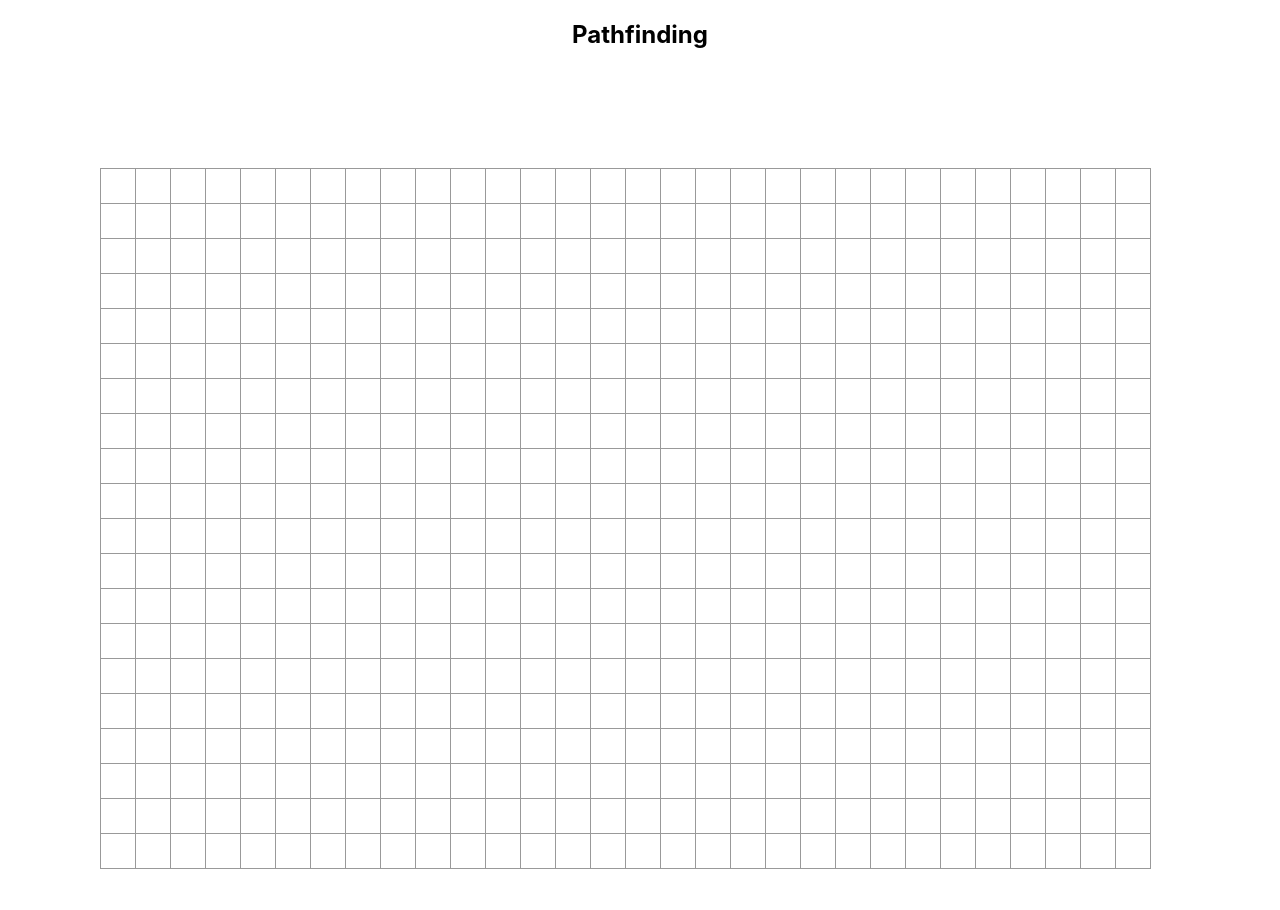
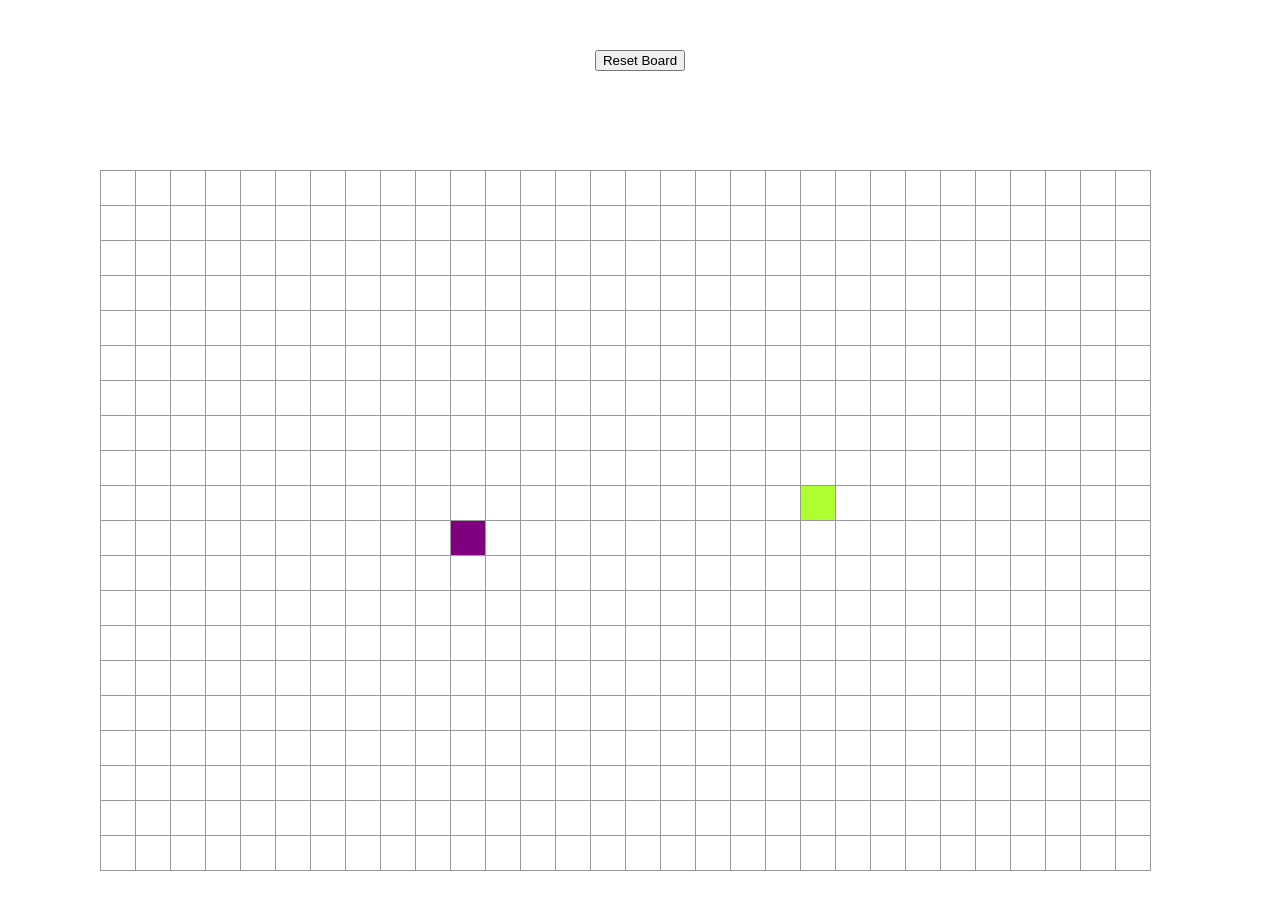
Before and after one commit to TBau23/pathfind-visualizer-project, a React (Create React App) app in the folder pathfinder/: page / in a window 1280 px wide. Shown: the top 910 px of the page. Built offline with nearby package versions, Linux system fonts and the light colour scheme.

Commit message:
Implementing Dijkstra's algo via tutorial to get idea of how I can do other algos later

```diff
--- /dev/null
+++ b/pathfinder/src/Algorithms/bfs.js
@@ -0,0 +1 @@
+// Breadth First Search Implementation
--- a/pathfinder/src/App.js
+++ b/pathfinder/src/App.js
@@ -1,16 +1,14 @@
 import React from 'react';
 import './App.css';
 
-import PathFinder from './Components/PathFinder.js';
+import Grid from './Components/Grid/Grid';
 
 function App() {
   return (
     <div className="App">
-      <PathFinder>
-
-      </PathFinder>
+      <Grid>
+      </Grid>
     </div>
   );
 }
-
 export default App;
--- a/pathfinder/src/Components/Grid/Grid.css
+++ b/pathfinder/src/Components/Grid/Grid.css
@@ -1,5 +1,5 @@
 .grid {
-    padding: 100px 100px ;
-    margin: auto;
-    position: absolute;
+  padding: 100px 100px;
+  /* margin: auto; */
+  position: absolute;
 }
--- a/pathfinder/src/Components/Grid/Grid.js
+++ b/pathfinder/src/Components/Grid/Grid.js
@@ -1,16 +1,22 @@
 import React from 'react';
 import './Grid.css';
 import Node from '../Node/Node';
+
+
+const DEFAULT_START_ROW = 7
+const DEFAULT_START_COLUMN = 10
+const DEFAULT_END_ROW = 7
+const DEFAULT_END_COLUMN = 30
 
 class Grid extends React.Component {
     constructor(props) {
         super(props)
 
-
         this.state = {
             nodes: [],
             mouseDown: false,
         }
+
         this.handleMouseDown = this.handleMouseDown.bind(this);
         this.handleMouseEnter = this.handleMouseEnter.bind(this);
         this.handleMouseUp = this.handleMouseUp.bind(this);
@@ -20,15 +26,17 @@ class Grid extends React.Component {
     createNode(col, row) {
         return {
             wall: false,
-            start_node: false,
-            end_node: false,
+            start_node: col === DEFAULT_START_COLUMN && row === DEFAULT_START_ROW,
+            end_node: col === DEFAULT_END_COLUMN && row === DEFAULT_END_ROW,
             weight: false,
             col: col,
             row: row,
+            distance: Infinity,
+            visited: false,
+            prevNode: null
         }
     }
-
-    componentDidMount() {
+    generateGrid() {
         const nodes = []
         for (let row = 0; row < 15; row++) {
             const currentRow = [];
@@ -40,6 +48,14 @@ class Grid extends React.Component {
         this.setState({nodes : nodes})
     }
 
+    clearBoard() {
+        this.generateGrid()
+    }
+
+    componentDidMount() {
+        this.generateGrid()
+    }
+
     updateGrid(nodes, row, col) {
         let newGrid = nodes.slice() // create copy so that we do not directly mutate state
         const currentNode = newGrid[row][col];
@@ -47,11 +63,9 @@ class Grid extends React.Component {
             ...currentNode,
             wall: !currentNode.wall
         };
-        newGrid[row][col] = newNode;
+        newGrid[row][col] = newNode; // replace current node with new node, simply flipping the wall
         return newGrid;
     }
-
-    // how can I return the row and column of where the mouse is being pressed?
 
     handleMouseDown(row, col) {
         const updatedGrid = this.updateGrid(this.state.nodes, row, col);
@@ -74,6 +88,8 @@ class Grid extends React.Component {
         console.log(nodes)
 
         return (
+            <div>
+                <button style={{marginTop: '50px'}} onClick={() => this.clearBoard()}>Reset Board</button>
                 <div className='grid' >
                     {nodes.map((row, i) => {
                         return (
@@ -96,6 +112,7 @@ class Grid extends React.Component {
                         )
                     })}
                 </div>
+            </div>
         )
     }
 }
--- a/pathfinder/src/Components/Node/Node.css
+++ b/pathfinder/src/Components/Node/Node.css
@@ -18,6 +18,14 @@
   background-color: darkblue;
 }
 
+.start {
+  background-color: greenyellow;
+}
+
+.end {
+  background-color: purple;
+}
+
 @keyframes build-wall {
   50% {
     transform: scale(1.2);
--- a/pathfinder/src/Components/Node/Node.js
+++ b/pathfinder/src/Components/Node/Node.js
@@ -3,17 +3,21 @@ import './Node.css'
 
 class Node extends React.Component {
 
-
-
     render() {
         const { nodeInfo, mouseStatus, handleMouseDown, handleMouseUp, handleMouseEnter } = this.props
-
+        // going to have a variety of node types, class name will be determined based on that
+        const nodeType = nodeInfo.wall ? 'wall'
+                : nodeInfo.start_node ? 'start'
+                : nodeInfo.end_node ? 'end'
+                : nodeInfo.weight ? 'weight'
+                : ''
+        const canBuildWall = !nodeInfo.start_node && !nodeInfo.end_node
     return (
         <div
-        className={`${nodeInfo.wall ? 'wall' : ''} node`}
+        className={`${nodeType} node`}
 
-        onMouseEnter={() => handleMouseEnter(nodeInfo.row, nodeInfo.col)}
-        onMouseDown={() => handleMouseDown(nodeInfo.row, nodeInfo.col)}
+        onMouseEnter={canBuildWall ? () => handleMouseEnter(nodeInfo.row, nodeInfo.col) : null}
+        onMouseDown={canBuildWall ? () => handleMouseDown(nodeInfo.row, nodeInfo.col) : null}
         onMouseUp={() => handleMouseUp()}
 
         >
--- a/pathfinder/src/Components/PathFinder.js
+++ /dev/null
@@ -1,19 +0,0 @@
-import React from 'react';
-import './PathFinder.css';
-
-import Grid from './Grid/Grid';
-
-
-const PathFinder = () => {
-
-    return (
-        <div>
-            <h2>Pathfinding</h2>
-            <Grid />
-        </div>
-    )
-
-
-};
-
-export default PathFinder;
--- /dev/null
+++ b/pathfinder/src/Utilities/animatedBoard.js
@@ -0,0 +1,5 @@
+
+
+export function animateBoard() {
+
+};
```
Also changed, not shown: pathfinder/src/Algorithms/dijsktras.js (added, +34 -0 lines), pathfinder/src/Components/PathFinder.css (deleted), 1 other file (tests, documents, lock files or other folders). Lines whose indentation alone changed are shown as unchanged.
